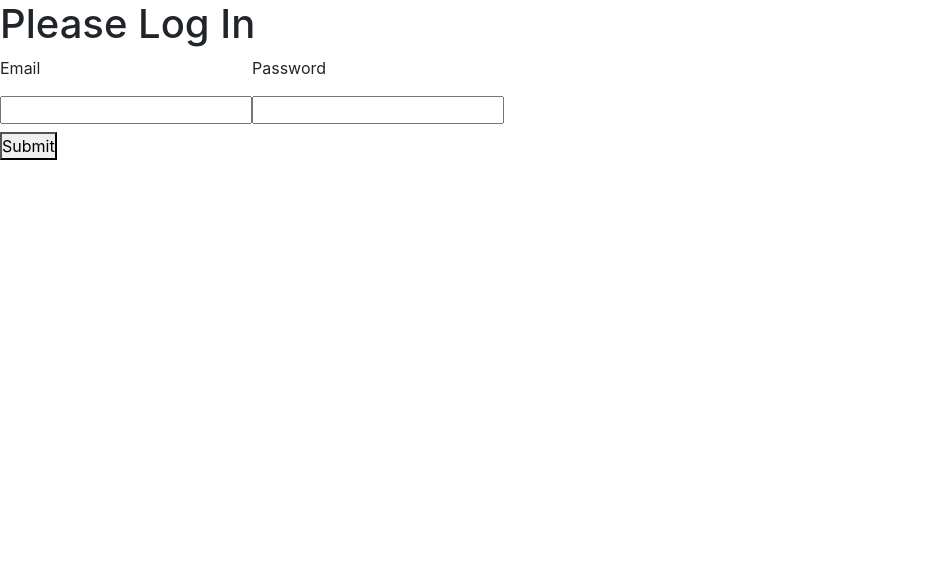
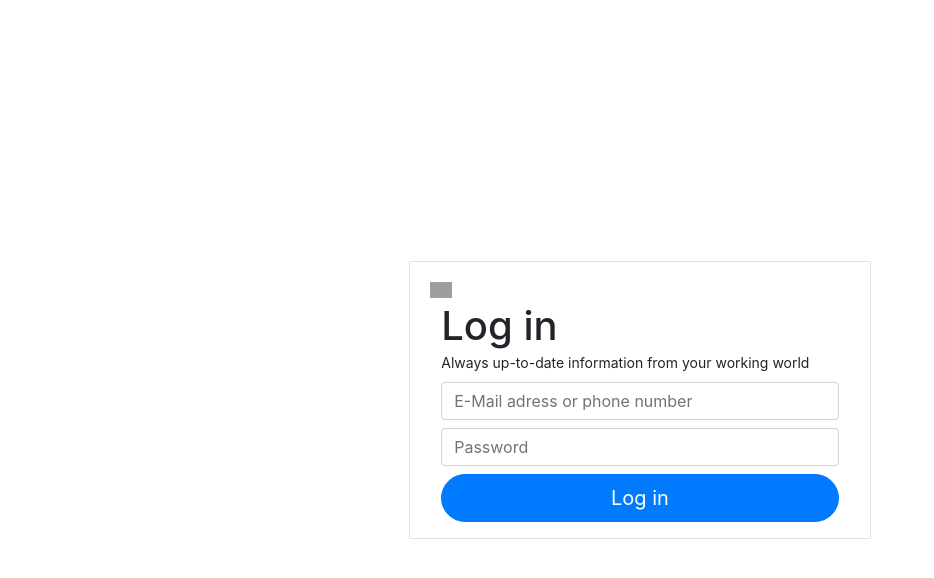
Before and after one commit to abskr/Linkedin-clone, a React (Create React App) app in the folder client/: page /login in a window 1280 px wide. Shown: the top 578 px of the page, without its empty margins (0-934 px from the left). Built offline with nearby package versions, Linux system fonts and the light colour scheme; grey boxes are pictures that could not be loaded.

Commit message:
Log-in Page created

```diff
--- a/client/src/pages/LoginPage.jsx
+++ b/client/src/pages/LoginPage.jsx
@@ -2,6 +2,8 @@ import React, { useState } from 'react'
 import { useHistory } from 'react-router-dom'
 import PropTypes from 'prop-types'
 import useToken from '../hooks/useToken.js'
+import {Button, Col, Container, Form, Row} from 'react-bootstrap'
+import linkedInLgLogo from "../assets/LinkedinSVG's/linkedInLargeLogo.svg"
 
 export default function Login({ setUser, ...props }) {
   const { saveToken } = useToken()
@@ -34,24 +36,50 @@ export default function Login({ setUser, ...props }) {
   }
 
   return (
+    <Container
+      className="d-flex align-items-center justify-content-center"
+      style={{ height: '100vh' }}
+    >
+      <Row className="border p-3" rounded md={{ span: 6, offset: 3 }}>
+      <img className="m-1" height={16} src={linkedInLgLogo} />
+        <Col xs={12}>
           <div className="login-wrapper">
-      <h1>Please Log In</h1>
-      <form onSubmit={handleSubmit}>
-        <label>
-          <p>Email</p>
-          <input type="text" onChange={(e) => setEmail(e.target.value)} />
+            <h1 className="mb-0">Log in</h1>
+            <small>Always up-to-date information from your working world</small>
+            <Row className="mt-2">
+              <Col xs={12}>
+                <Form onSubmit={handleSubmit}>
+                  <label className="d-block" style={{ width: '100%' }}>
+                    <Form.Control
+                      type="text"
+                      placeholder="E-Mail adress or phone number"
+                      onChange={(e) => setEmail(e.target.value)}
+                    />
                   </label>
-        <label>
-          <p>Password</p>
-          <input
+                  <label className="d-block" style={{ width: '100%' }}>
+                    <Form.Control
                       type="password"
+                      placeholder="Password"
                       onChange={(e) => setPassword(e.target.value)}
                     />
                   </label>
                   <div>
-          <button type="submit">Submit</button>
+                    <Button
+                      variant="primary"
+                      size="lg"
+                      block
+                      type="submit"
+                      className="rounded-pill"
+                    >
+                      Log in
+                    </Button>
                   </div>
-      </form>
+                </Form>
+              </Col>
+            </Row>
           </div>
+        </Col>
+      </Row>
+    </Container>
   )
 }
```
Lines whose indentation alone changed are shown as unchanged.
